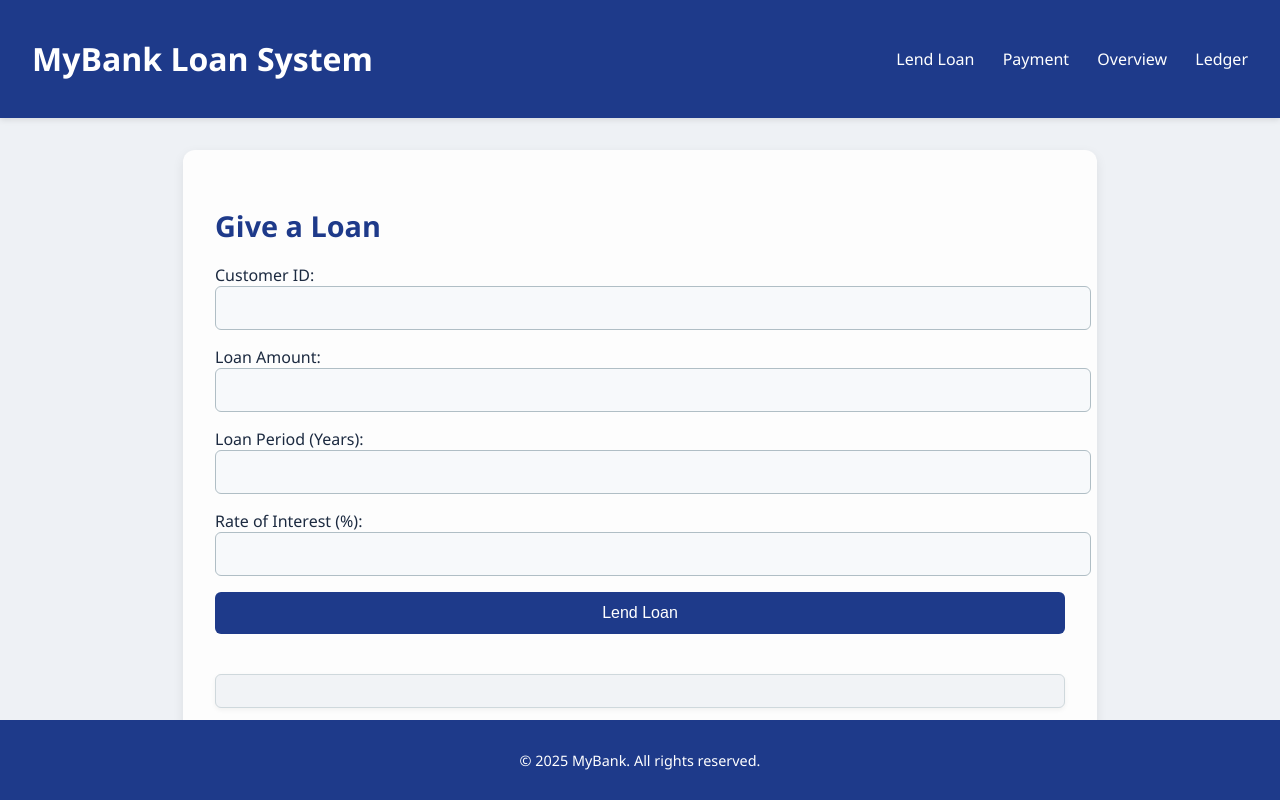
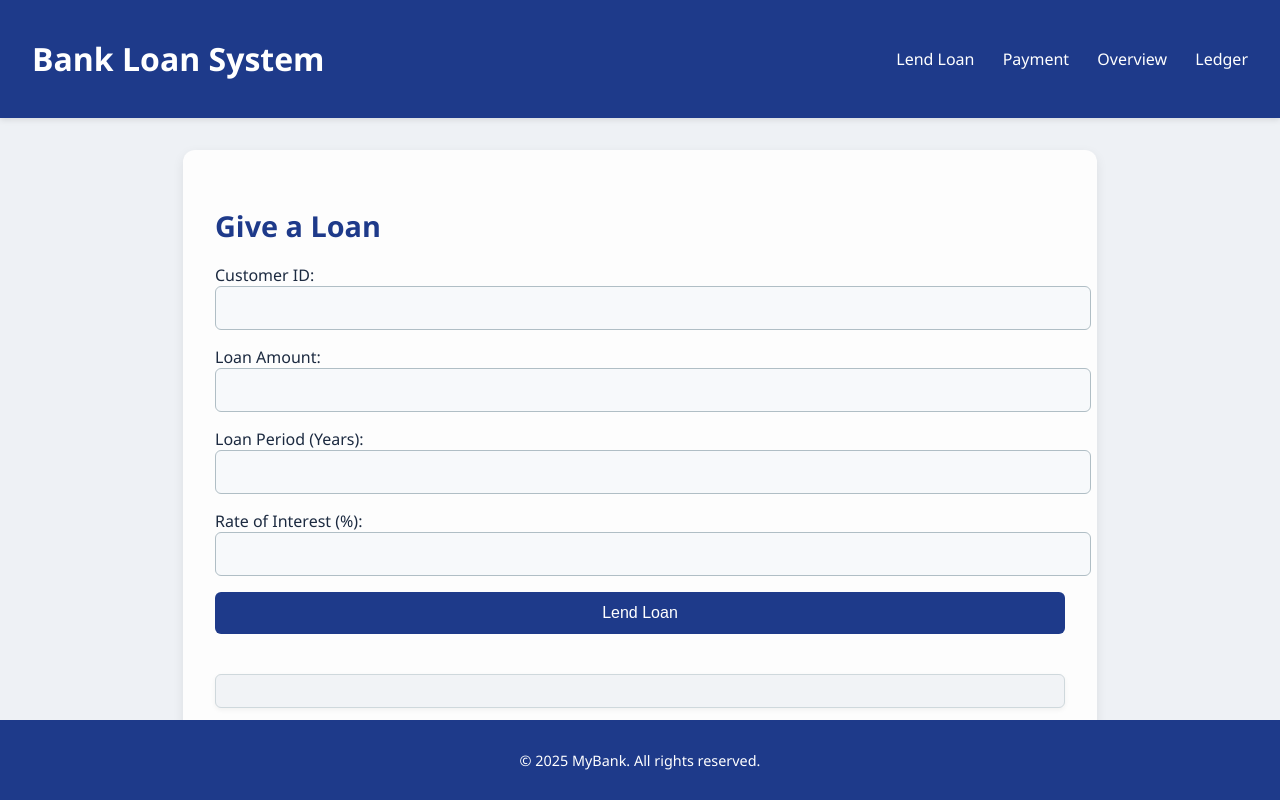
Before and after one commit to Shrey2892/Bank-System-Demo, a Django app: template loan_system/loans/templates/loans/lend.html in a window 1280 px wide. Run offline with Django 5.2, Linux system fonts and the light colour scheme; the template is opened without the code that fills it, so the values that code supplies are empty.

Commit message:
Changes made

```diff
--- a/loan_system/loans/templates/loans/base.html
+++ b/loan_system/loans/templates/loans/base.html
@@ -9,7 +9,7 @@
 <body>
 
 <header class="navbar">
-    <h1>MyBank Loan System</h1>
+    <h1>Bank Loan System</h1>
     <nav>
         <a href="{% url 'lend-page' %}">Lend Loan</a>
         <a href="{% url 'payment-page' %}">Payment</a>
```
